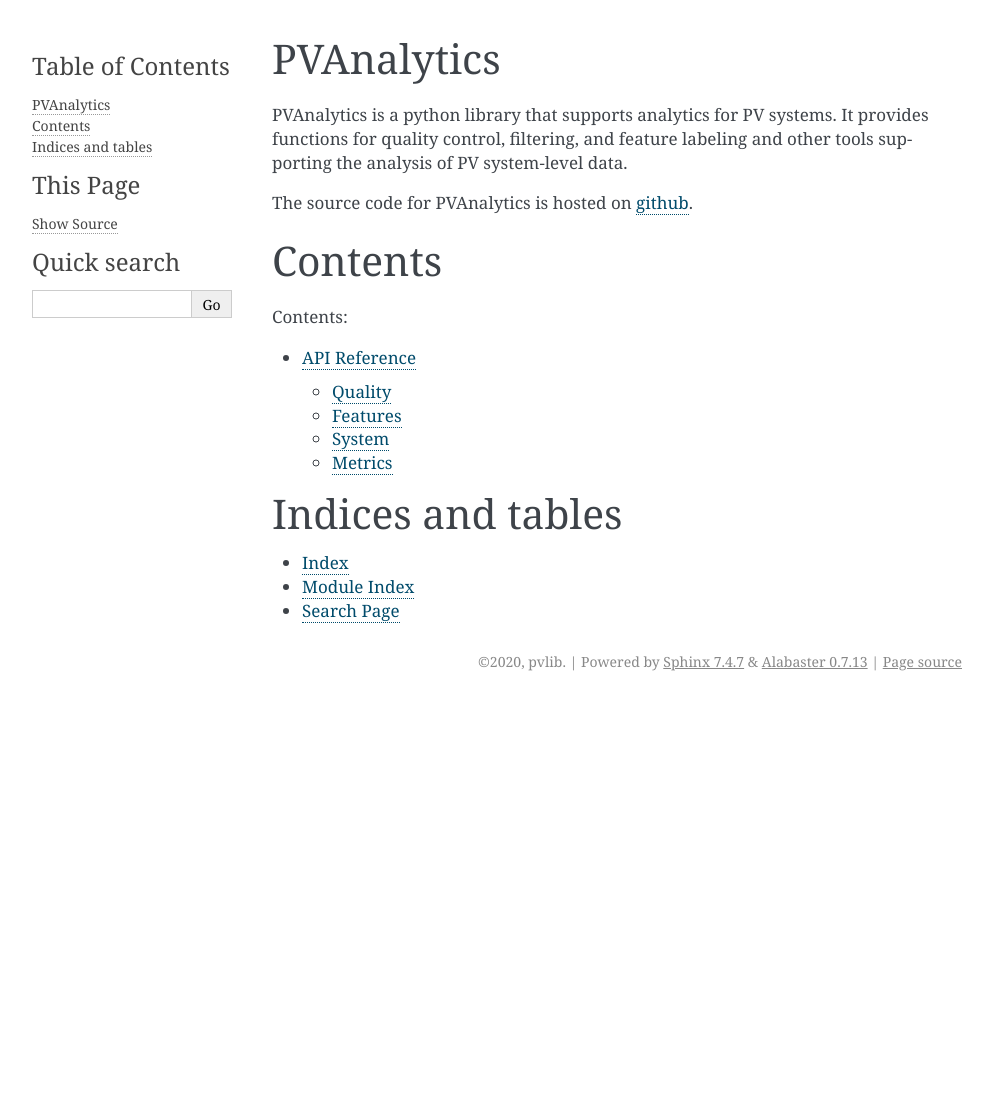
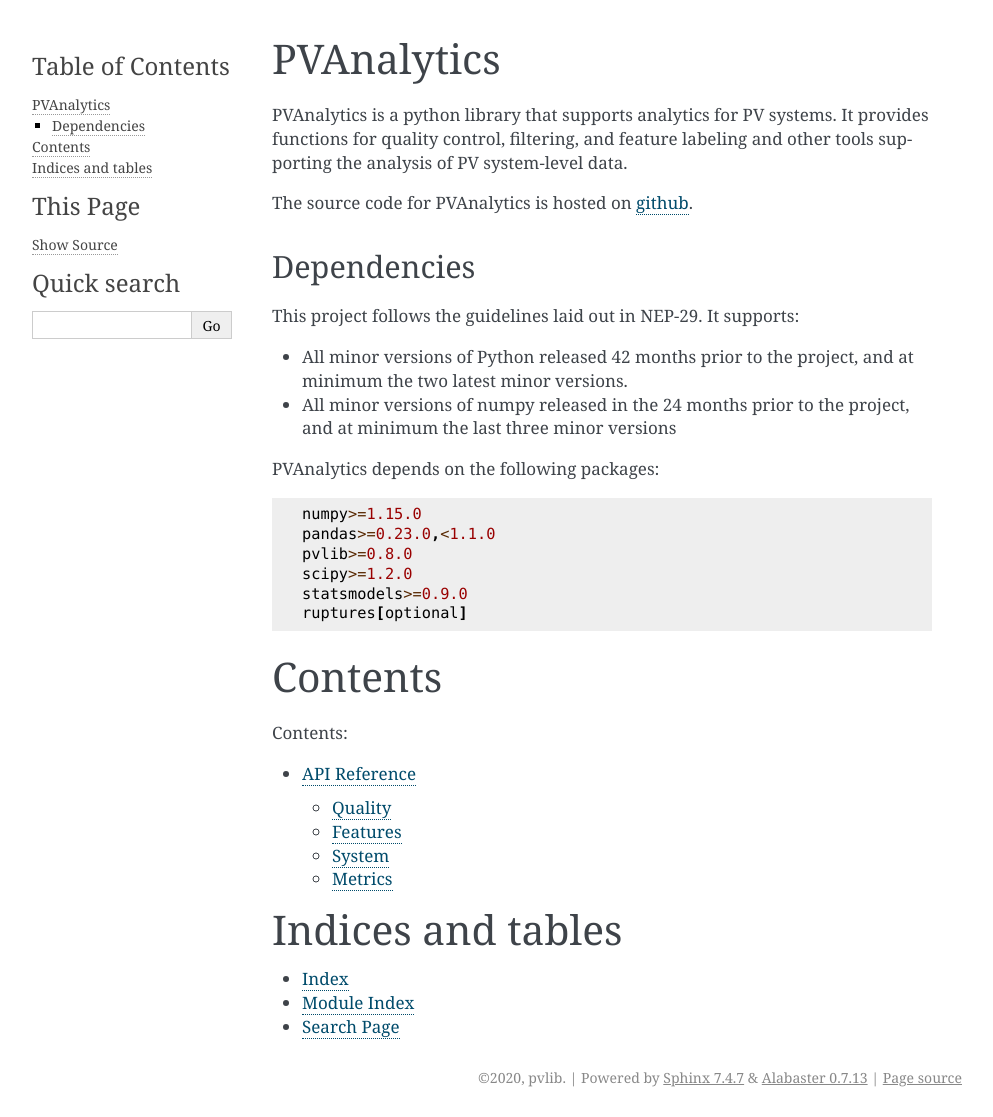
Before and after one commit to pvlib/pvanalytics, a Sphinx documentation site: the page built from docs/index.rst, in a window 1280 px wide. Shown: the whole page, without its empty margins (148-1141 px from the left). Built offline with Sphinx 7.4.7, drawn with Linux system fonts in a browser that asks for light colours; before the commit the page ends 900 px from its top, so only the background shows below that.

Commit message:
Document dependency management policy

```diff
--- a/docs/index.rst
+++ b/docs/index.rst
@@ -13,6 +13,20 @@
 
 The source code for PVAnalytics is hosted on `github
 <https://github.com/pvlib/pvanalytics>`_.
+
+Dependencies
+------------
+
+This project follows the guidelines laid out in NEP-29. It supports:
+
+- All minor versions of Python released 42 months prior to the project,
+  and at minimum the two latest minor versions.
+- All minor versions of numpy released in the 24 months prior to the project,
+  and at minimum the last three minor versions
+
+PVAnalytics depends on the following packages:
+
+.. literalinclude:: ../requirements.txt
 
 Contents
 ========
```
